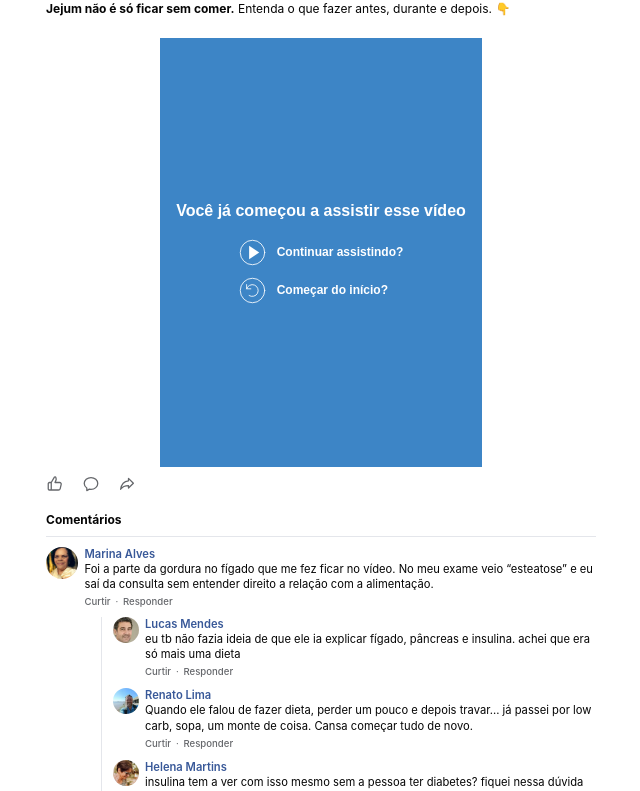
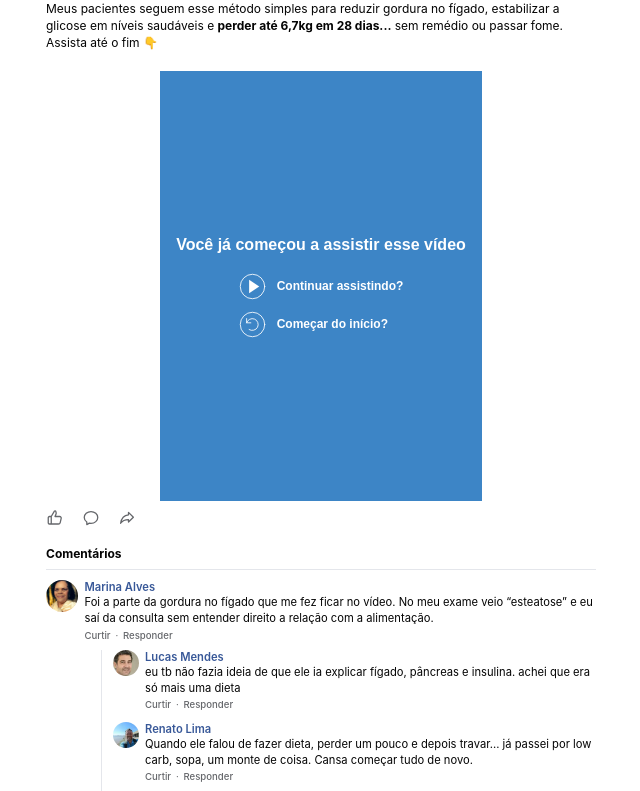
Before and after one commit to MeuFluxo/j20-face, a website: page index.html in a window 1280 px wide. Shown: the part 99-890 px from the top of the page, without its empty margins (319-959 px from the left). Drawn offline with Linux system fonts and the light colour scheme.

Commit message:
Update index.html

```diff
--- a/index.html
+++ b/index.html
@@ -48,7 +48,7 @@
 
       <div class="page-section caption">
         <div class="content-width">
-          <p><strong>Jejum não é só ficar sem comer.</strong> Entenda o que fazer antes, durante e depois. 👇</p>
+          <p>Meus pacientes seguem esse método simples para reduzir gordura no fígado, estabilizar a glicose em níveis saudáveis e <strong>perder até 6,7kg em 28 dias...</strong> sem remédio ou passar fome. Assista até o fim 👇</p>
         </div>
       </div>
 
```
